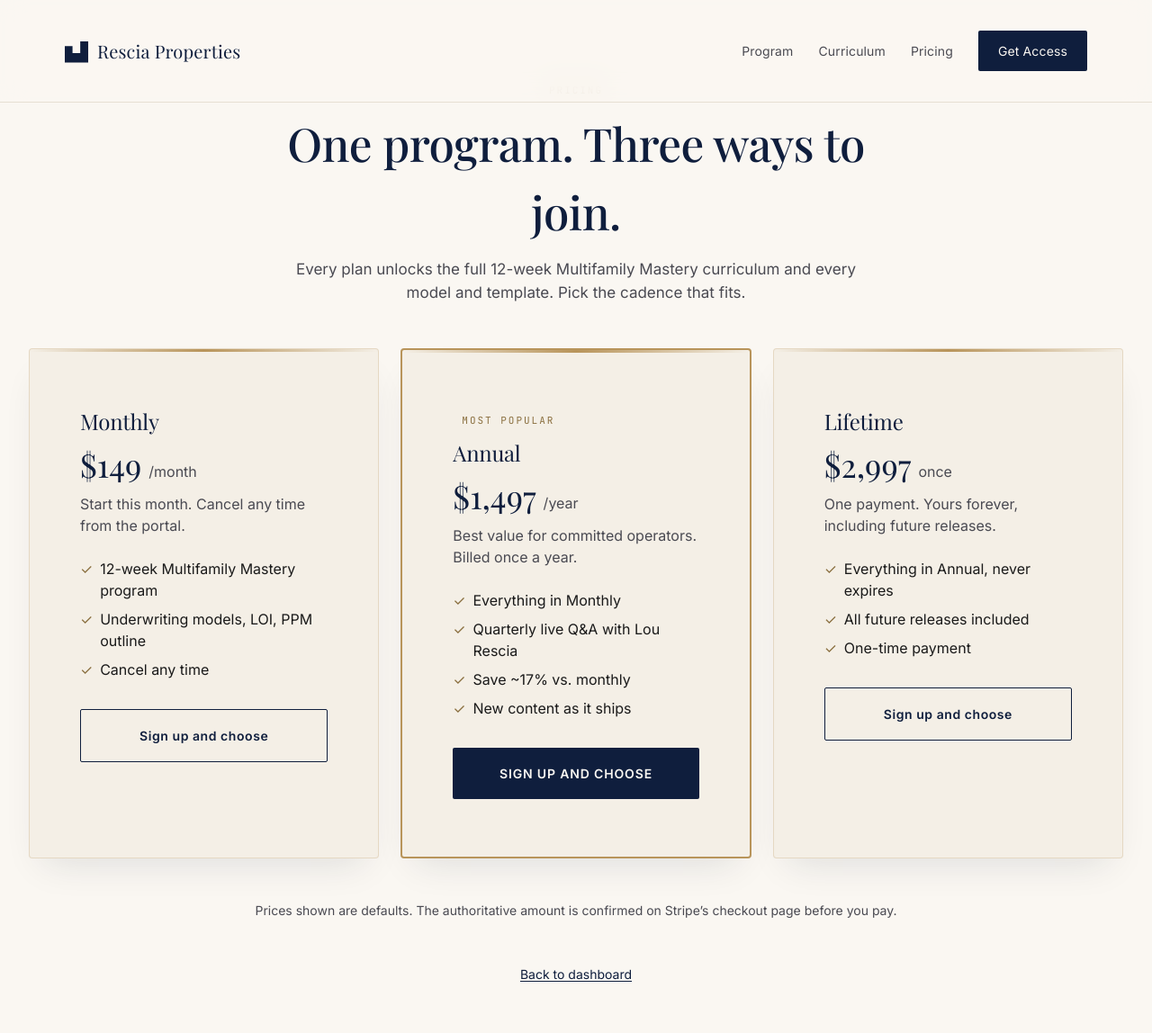
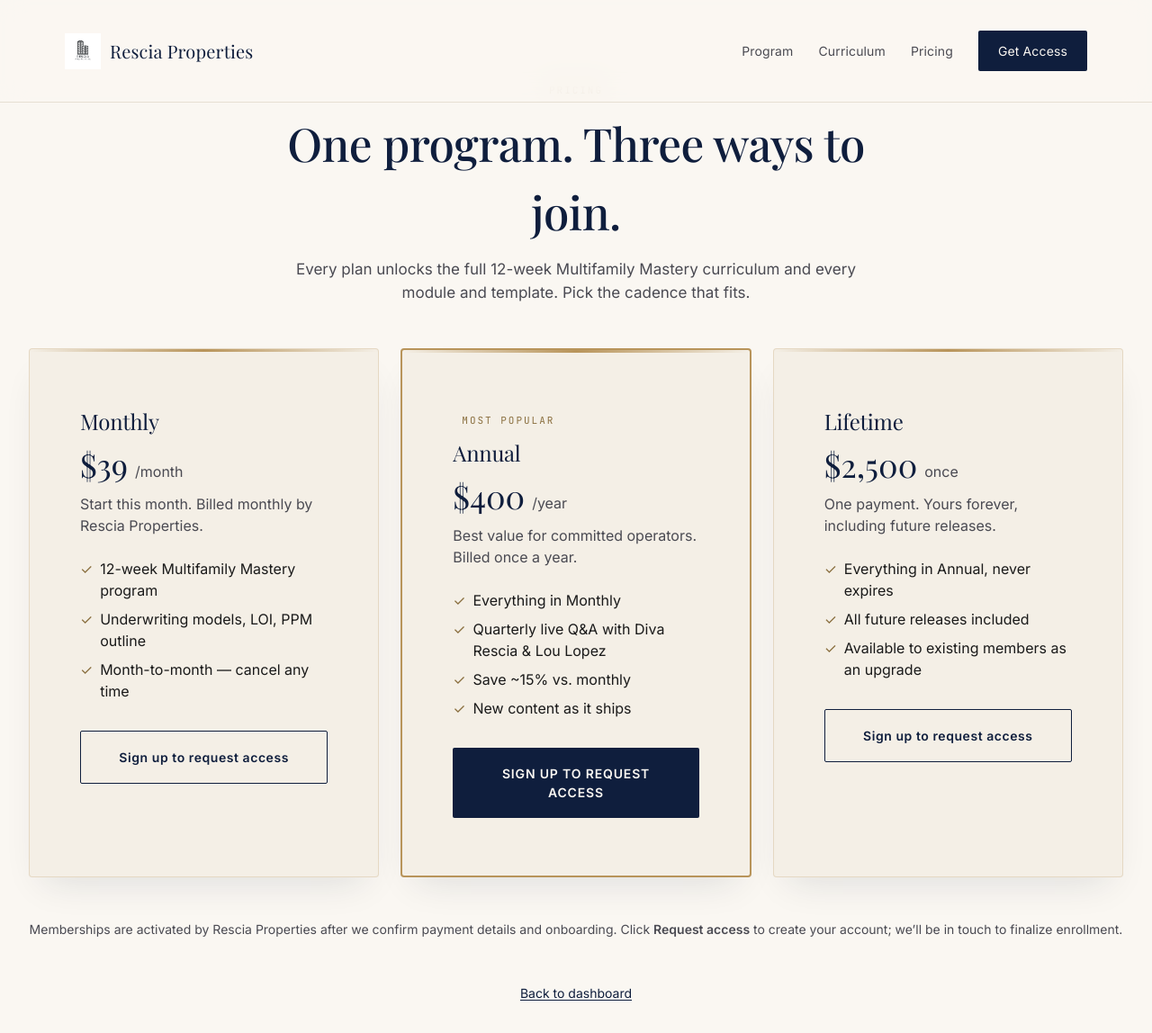
Before and after one commit to NY2CA/gleeful-griffin-8794be, a Next.js app: page /pricing in a window 1280 px wide. Shown: the top 1148 px of the page at 90% size. Built offline with nearby package versions, Linux system fonts and the light colour scheme; no server answers.

Commit message:
Logo in nav, cycle line fix, pricing 9/00/500, Option-3 access flow, ADMIN_EMAILS

```diff
--- a/src/components/Navigation.tsx
+++ b/src/components/Navigation.tsx
@@ -15,13 +15,18 @@
     <nav className="nav">
       <div className="inner">
         <Link href="/" className="brand" aria-label="Rescia Properties · Multifamily Mastery">
-          <span className="mark" aria-hidden />
+          <img
+            src="/rescia-logo.png"
+            alt=""
+            aria-hidden
+            style={{ height: 40, width: 'auto', display: 'block' }}
+          />
           <span>Rescia Properties</span>
         </Link>
         <div className="links">
-          <Link href="/#program">Program</Link>
-          <Link href="/#curriculum">Curriculum</Link>
-          <Link href="/#pricing">Pricing</Link>
+          {/* Logged-out visitors see marketing links + Get Access.
+              Logged-in members see Dashboard + Sign out — no pricing links,
+              per the admin-grants-access flow. */}
           {user ? (
             <>
               <Link href="/dashboard">Dashboard</Link>
@@ -36,9 +41,14 @@
               </button>
             </>
           ) : (
-            <a href="/login" className="cta" onClick={handleGetAccess}>
-              Get Access
-            </a>
+            <>
+              <Link href="/#program">Program</Link>
+              <Link href="/#curriculum">Curriculum</Link>
+              <Link href="/pricing">Pricing</Link>
+              <a href="/login" className="cta" onClick={handleGetAccess}>
+                Get Access
+              </a>
+            </>
           )}
         </div>
       </div>
--- a/src/pages/dashboard.tsx
+++ b/src/pages/dashboard.tsx
@@ -33,23 +33,28 @@
   return (
     <main className="page">
       <div className="container grid gap-12">
-        {/* Paywall banner — shown until the user has an active plan. */}
+        {/* Access-pending banner — shown until Rescia Properties grants access. */}
         {billing && !hasAccess && (
           <Card variant="offer" className="border-gold" style={{ borderColor: 'var(--gold)', borderWidth: 2 }}>
             <div className="flex flex-col gap-4 md:flex-row md:items-center md:justify-between">
               <div>
-                <span className="eyebrow" style={{ color: 'var(--gold-deep)' }}>Unlock access</span>
+                <span className="eyebrow" style={{ color: 'var(--gold-deep)' }}>Access pending</span>
                 <h3 className="font-display text-2xl text-navy mt-1">
-                  Pick a plan to start Week&nbsp;1.
+                  Welcome — your membership is under review.
                 </h3>
                 <p className="text-ink-dim mt-2" style={{ maxWidth: 560 }}>
-                  Your account is created. Choose Annual, Monthly, or Lifetime
-                  to unlock the full 12-week program and every model.
+                  Rescia Properties will reach out to confirm enrollment and
+                  activate your access. If you haven&rsquo;t heard from us
+                  within one business day, email{' '}
+                  <a
+                    href="mailto:lou@resciaproperties.com"
+                    className="text-navy underline underline-offset-2"
+                  >
+                    lou@resciaproperties.com
+                  </a>
+                  .
                 </p>
               </div>
-              <Link href="/pricing" className="btn-primary">
-                See plans
-              </Link>
             </div>
           </Card>
         )}
--- a/src/pages/pricing.tsx
+++ b/src/pages/pricing.tsx
@@ -31,25 +31,25 @@
   {
     id: 'monthly',
     label: 'Monthly',
-    price: '$149',
+    price: '$39',
     cadence: '/month',
-    blurb: 'Start this month. Cancel any time from the portal.',
+    blurb: 'Start this month. Billed monthly by Rescia Properties.',
     bullets: [
       '12-week Multifamily Mastery program',
       'Underwriting models, LOI, PPM outline',
-      'Cancel any time',
+      'Month-to-month — cancel any time',
     ],
   },
   {
     id: 'annual',
     label: 'Annual',
-    price: '$1,497',
+    price: '$400',
     cadence: '/year',
     blurb: 'Best value for committed operators. Billed once a year.',
     bullets: [
       'Everything in Monthly',
-      'Quarterly live Q&A with Lou Rescia',
-      'Save ~17% vs. monthly',
+      'Quarterly live Q&A with Diva Rescia & Lou Lopez',
+      'Save ~15% vs. monthly',
       'New content as it ships',
     ],
     highlight: true,
@@ -57,13 +57,13 @@
   {
     id: 'lifetime',
     label: 'Lifetime',
-    price: '$2,997',
+    price: '$2,500',
     cadence: 'once',
     blurb: 'One payment. Yours forever, including future releases.',
     bullets: [
       'Everything in Annual, never expires',
       'All future releases included',
-      'One-time payment',
+      'Available to existing members as an upgrade',
     ],
   },
 ];
@@ -86,18 +86,15 @@
 
   async function choose(plan: Exclude<Plan, null>) {
     setError(null);
+    // Option-3 flow: we don't run Stripe checkout from the UI. Requesting
+    // access simply routes unsigned visitors to signup and signed-in
+    // members to their dashboard, where an "access pending" banner tells
+    // them Rescia Properties will reach out to activate enrollment.
     if (!user) {
-      router.push(`/signup?next=${encodeURIComponent('/pricing')}`);
+      router.push(`/signup?next=${encodeURIComponent('/dashboard')}`);
       return;
     }
-    setBusy(plan);
-    try {
-      await startCheckout(plan);
-      // Redirect happens inside startCheckout — keep busy until then.
-    } catch (err) {
-      setError(err instanceof Error ? err.message : 'Unable to start checkout');
-      setBusy(null);
-    }
+    router.push('/dashboard');
   }
 
   return (
@@ -110,7 +107,7 @@
           </h1>
           <p className="text-ink-dim" style={{ maxWidth: 640, margin: '0 auto' }}>
             Every plan unlocks the full 12-week Multifamily Mastery curriculum
-            and every model and template. Pick the cadence that fits.
+            and every module and template. Pick the cadence that fits.
           </p>
         </div>
 
@@ -172,10 +169,10 @@
                 <Button
                   fullWidth
                   variant={p.highlight ? 'primary' : 'secondary'}
-                  disabled={busy !== null || authLoading}
+                  disabled={authLoading}
                   onClick={() => choose(p.id)}
                 >
-                  {busy === p.id ? 'Redirecting…' : user ? 'Choose' : 'Sign up and choose'}
+                  {user ? 'Request access' : 'Sign up to request access'}
                 </Button>
               </div>
             </Card>
@@ -187,8 +184,10 @@
         )}
 
         <p className="text-center text-ink-dim text-sm">
-          Prices shown are defaults. The authoritative amount is confirmed on
-          Stripe&rsquo;s checkout page before you pay.
+          Memberships are activated by Rescia Properties after we confirm
+          payment details and onboarding. Click <strong>Request access</strong>
+          {' '}to create your account; we&rsquo;ll be in touch to finalize
+          enrollment.
         </p>
 
         <div className="text-center">
--- a/src/styles/landing.css
+++ b/src/styles/landing.css
@@ -498,11 +498,12 @@
 }
 .cycle-track {
   position: absolute;
-  top: 50%;
+  /* Sits just below the roman-numeral dots (20px pad + 64px dot + 12px gap)
+     and above the 5 cycle names/descriptions. */
+  top: 96px;
   left: 0; right: 0;
   height: 2px;
   background: var(--line);
-  transform: translateY(-50%);
 }
 .cycle-track::before {
   content: "";
@@ -511,7 +512,7 @@
   width: 100%;
   height: 100%;
   background: linear-gradient(90deg, var(--gold), var(--gold-deep));
-  opacity: 0.5;
+  opacity: 0.7;
 }
 .cycle-stages {
   display: grid;
@@ -530,23 +531,26 @@
 .cycle-dot {
   width: 64px; height: 64px;
   margin: 0 auto 24px;
-  background: var(--cream);
-  border: 2px solid var(--gold);
+  /* Highlighted roman-numeral dots — gold fill with navy numerals. */
+  background: linear-gradient(135deg, var(--gold), var(--gold-deep));
+  border: 2px solid var(--gold-deep);
   border-radius: 50%;
   display: grid;
   place-items: center;
   font-family: var(--display);
   font-size: 22px;
-  font-weight: 500;
+  font-weight: 600;
   font-style: italic;
   color: var(--navy);
   position: relative;
+  box-shadow: 0 4px 14px rgba(212, 161, 73, 0.35);
   transition: all 0.3s;
 }
 .cycle-stage:hover .cycle-dot {
   background: var(--navy);
   color: var(--gold-bright);
-  transform: scale(1.05);
+  transform: scale(1.08);
+  box-shadow: 0 6px 18px rgba(10, 22, 40, 0.35);
 }
 .cycle-name {
   font-family: var(--display);
```
Also changed, not shown: 1 other file (tests, documents, lock files or other folders).
